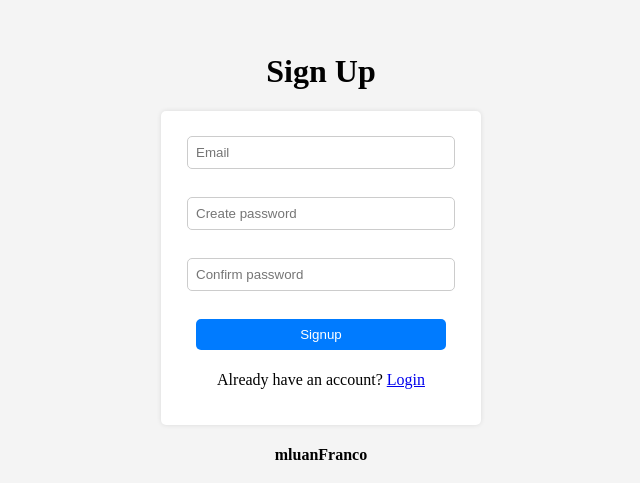
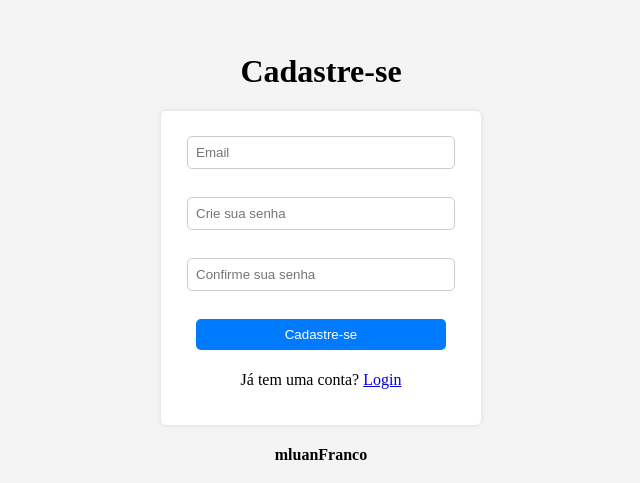
Before and after one commit to mluanFranco/registro-cliente, a plain HTML site: page sign_up.html in a window 1280 px wide. Shown: the part 132-615 px from the top of the page, without its empty margins (319-959 px from the left). Drawn offline with Linux system fonts and the light colour scheme; grey boxes are pictures that could not be loaded.

Commit message:
Traduzindo documentos

```diff
--- a/sign_up.html
+++ b/sign_up.html
@@ -3,25 +3,25 @@
 <head>
     <meta charset="UTF-8">
     <meta name="viewport" content="width=device-width, initial-scale=1.0">
-    <title>Sign Up</title>
+    <title>Cadastrar</title>
     <link rel="stylesheet" href="style.css">
 </head>
 <body>
-    <!-- Page title -->
+    <!-- Titulo -->
     <header>
-        <h1>Sign Up</h1>
+        <h1>Cadastre-se</h1>
     </header>
 
     <main>
-        <!-- Login form for users -->
+        <!-- Form para usuario -->
         <form action="#">
             <input type="email" placeholder="Email"> <br><br>
-            <input type="password" placeholder="Create password"> <br><br>
-            <input type="password" placeholder="Confirm password"> <br><br>
-            <button type="submit">Signup</button>
+            <input type="password" placeholder="Crie sua senha"> <br><br>
+            <input type="password" placeholder="Confirme sua senha"> <br><br>
+            <button type="submit">Cadastre-se</button>
         </form>
-        <!-- Redirect to Login page -->
-        <p>Already have an account? <a href="index.html">Login</a></p>
+        <!-- Redireciona para pagina de login -->
+        <p>Já tem uma conta? <a href="index.html">Login</a></p>
     </main>
 
     <footer>
--- a/style.css
+++ b/style.css
@@ -1,4 +1,4 @@
-/* Content centralization */
+/* Centralizar conteudo */
 body {
     display: flex;
     flex-direction: column;
```
Also changed, not shown: index.html (+6 -6 lines), images/cadastro.png (added), images/login.png (added), images/login_page.png (deleted), images/signup_page.png (deleted), 1 other file.
